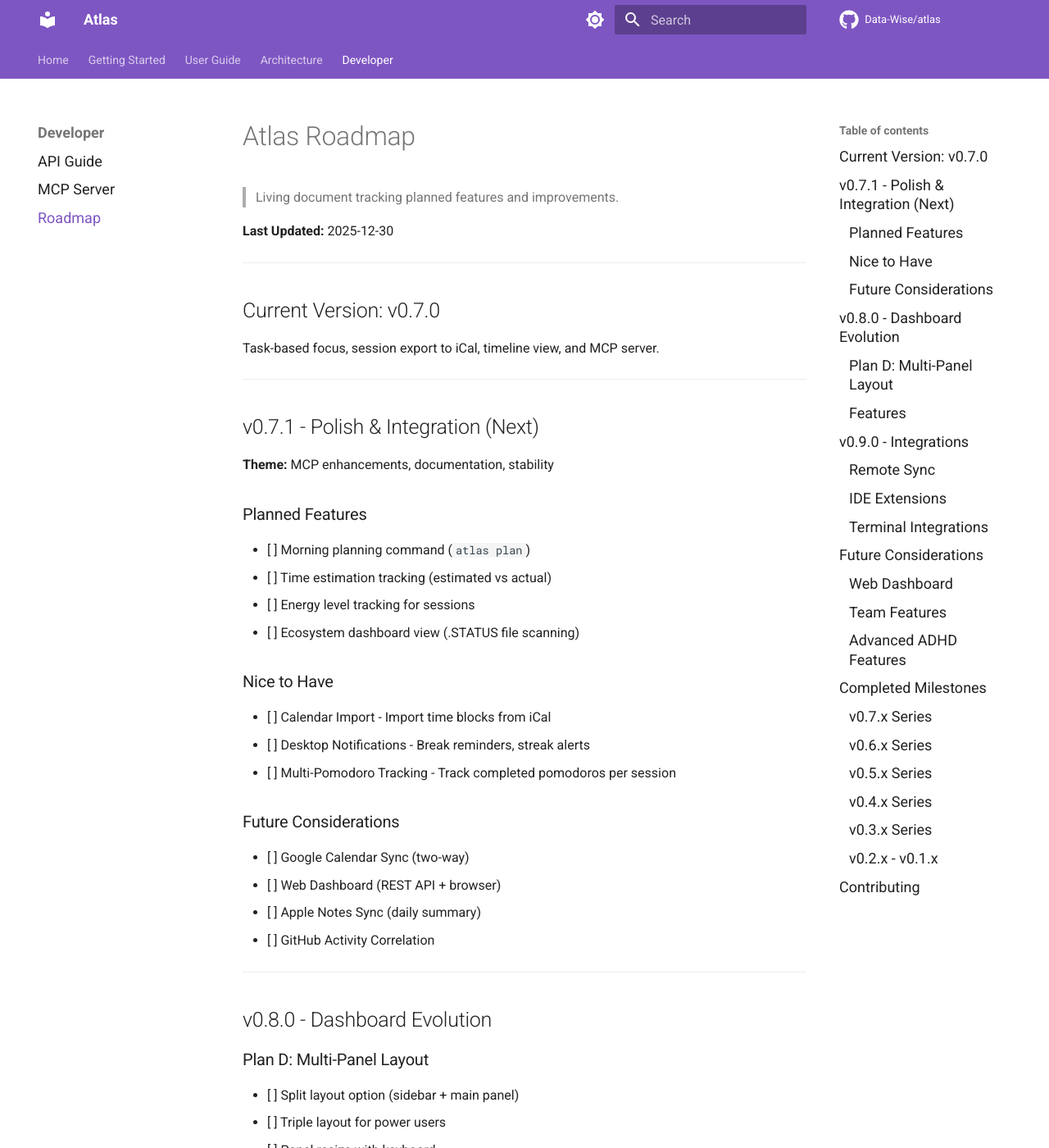
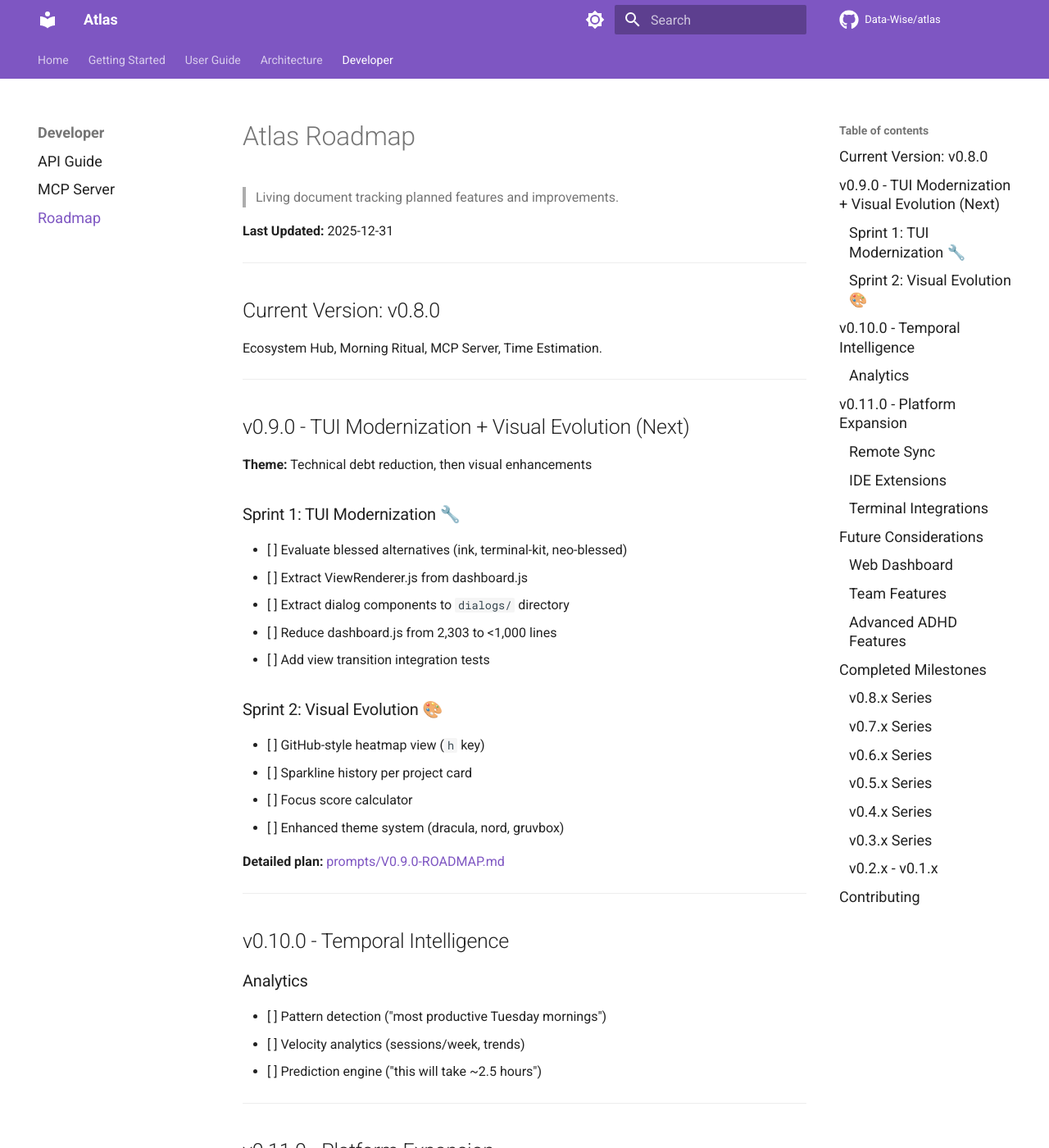
Before and after one commit to Data-Wise/atlas, an MkDocs documentation site: the page built from docs/ROADMAP.md, in a window 1280 px wide and 1400 px high. Shown: the whole window at 82% size. Built offline with MkDocs 1.6.1 and Material for MkDocs 9.7.7, drawn with Linux system fonts in a browser that asks for light colours; comment, search, counter and statistics services are not loaded; some of the changed text lies outside the part shown.

Commit message:
docs(site): update for v0.8.0 release
- index.md: What's New section for v0.8.0 features
- REFCARD.md: Add plan command, e/p shortcuts, update version
- ROADMAP.md: Mark v0.8.0 complete, add v0.9.0 plan

```diff
--- a/docs/ROADMAP.md
+++ b/docs/ROADMAP.md
@@ -2,60 +2,52 @@
 
 > Living document tracking planned features and improvements.
 
-**Last Updated:** 2025-12-30
+**Last Updated:** 2025-12-31
 
 ---
 
-## Current Version: v0.7.0
+## Current Version: v0.8.0
 
-Task-based focus, session export to iCal, timeline view, and MCP server.
+Ecosystem Hub, Morning Ritual, MCP Server, Time Estimation.
 
 ---
 
-## v0.7.1 - Polish & Integration (Next)
+## v0.9.0 - TUI Modernization + Visual Evolution (Next)
 
-**Theme:** MCP enhancements, documentation, stability
+**Theme:** Technical debt reduction, then visual enhancements
 
-### Planned Features
-- [ ] Morning planning command (`atlas plan`)
-- [ ] Time estimation tracking (estimated vs actual)
-- [ ] Energy level tracking for sessions
-- [ ] Ecosystem dashboard view (.STATUS file scanning)
+### Sprint 1: TUI Modernization 🔧
+- [ ] Evaluate blessed alternatives (ink, terminal-kit, neo-blessed)
+- [ ] Extract ViewRenderer.js from dashboard.js
+- [ ] Extract dialog components to `dialogs/` directory
+- [ ] Reduce dashboard.js from 2,303 to <1,000 lines
+- [ ] Add view transition integration tests
 
-### Nice to Have
-- [ ] Calendar Import - Import time blocks from iCal
-- [ ] Desktop Notifications - Break reminders, streak alerts
-- [ ] Multi-Pomodoro Tracking - Track completed pomodoros per session
+### Sprint 2: Visual Evolution 🎨
+- [ ] GitHub-style heatmap view (`h` key)
+- [ ] Sparkline history per project card
+- [ ] Focus score calculator
+- [ ] Enhanced theme system (dracula, nord, gruvbox)
 
-### Future Considerations
-- [ ] Google Calendar Sync (two-way)
-- [ ] Web Dashboard (REST API + browser)
-- [ ] Apple Notes Sync (daily summary)
-- [ ] GitHub Activity Correlation
+**Detailed plan:** [prompts/V0.9.0-ROADMAP.md](prompts/V0.9.0-ROADMAP.md)
 
 ---
 
-## v0.8.0 - Dashboard Evolution
+## v0.10.0 - Temporal Intelligence
 
-### Plan D: Multi-Panel Layout
-- [ ] Split layout option (sidebar + main panel)
-- [ ] Triple layout for power users
-- [ ] Panel resize with keyboard
-- [ ] Persistent layout preference
-
-### Features
-- [ ] Keyboard macro system
-- [ ] Custom dashboard keybindings
-- [ ] Project grouping/folders
+### Analytics
+- [ ] Pattern detection ("most productive Tuesday mornings")
+- [ ] Velocity analytics (sessions/week, trends)
+- [ ] Prediction engine ("this will take ~2.5 hours")
 
 ---
 
-## v0.9.0 - Integrations
+## v0.11.0 - Platform Expansion
 
 ### Remote Sync
 - [ ] GitHub Issues sync (read project issues)
 - [ ] GitLab integration
-- [ ] Linear.app integration
+- [ ] Google Calendar Sync (two-way)
 
 ### IDE Extensions
 - [ ] VS Code extension for .STATUS editing
@@ -89,8 +81,16 @@ Task-based focus, session export to iCal, timeline view, and MCP server.
 
 ## Completed Milestones
 
+### v0.8.x Series
+- [x] v0.8.0: Ecosystem Hub, Morning Ritual, MCP Server, Time Estimation
+  - `atlas plan` - Guided daily planning with energy tracking
+  - `atlas sync --from-status` - Import from .STATUS files
+  - EcosystemView (`e` key) - Cross-project dashboard
+  - PlanView (`p` key) - Morning ritual in dashboard
+  - Homebrew auto-update workflow
+
 ### v0.7.x Series
-- [x] v0.7.0: Task-Based Focus, Session Export (iCal), Timeline View, MCP Server (10 tools)
+- [x] v0.7.0: Task-Based Focus, Session Export (iCal), Timeline View
 
 ### v0.6.x Series
 - [x] v0.6.3: Stats export (`--export`, `--format md`)
```
Also changed, not shown: docs/REFCARD.md (+20 -8 lines), docs/index.md (+32 -16 lines).
